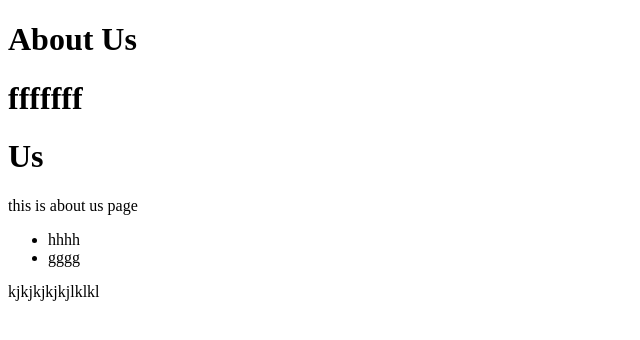
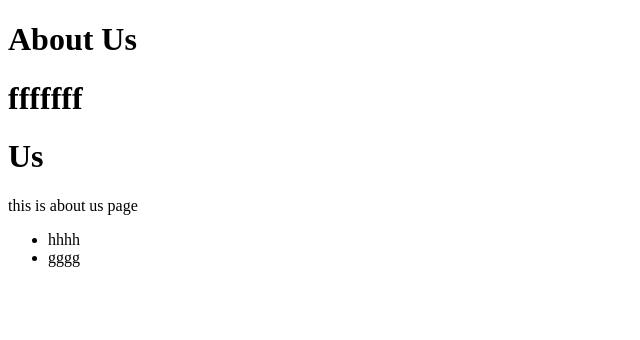
Before and after one commit to kassem241/wed, a plain HTML site: page about.html in a window 1280 px wide. Shown: the whole page, without its empty margins (0-640 px from the left). Drawn offline with Linux system fonts and the light colour scheme.

Commit message:
this is revert massage - to the 4 commit q

```diff
--- a/about.html
+++ b/about.html
@@ -16,7 +16,6 @@
 <li>gggg</li>
 
     </ul>
-    kjkjkjkjkjlklkl
 </body>
 
 </html>
```
